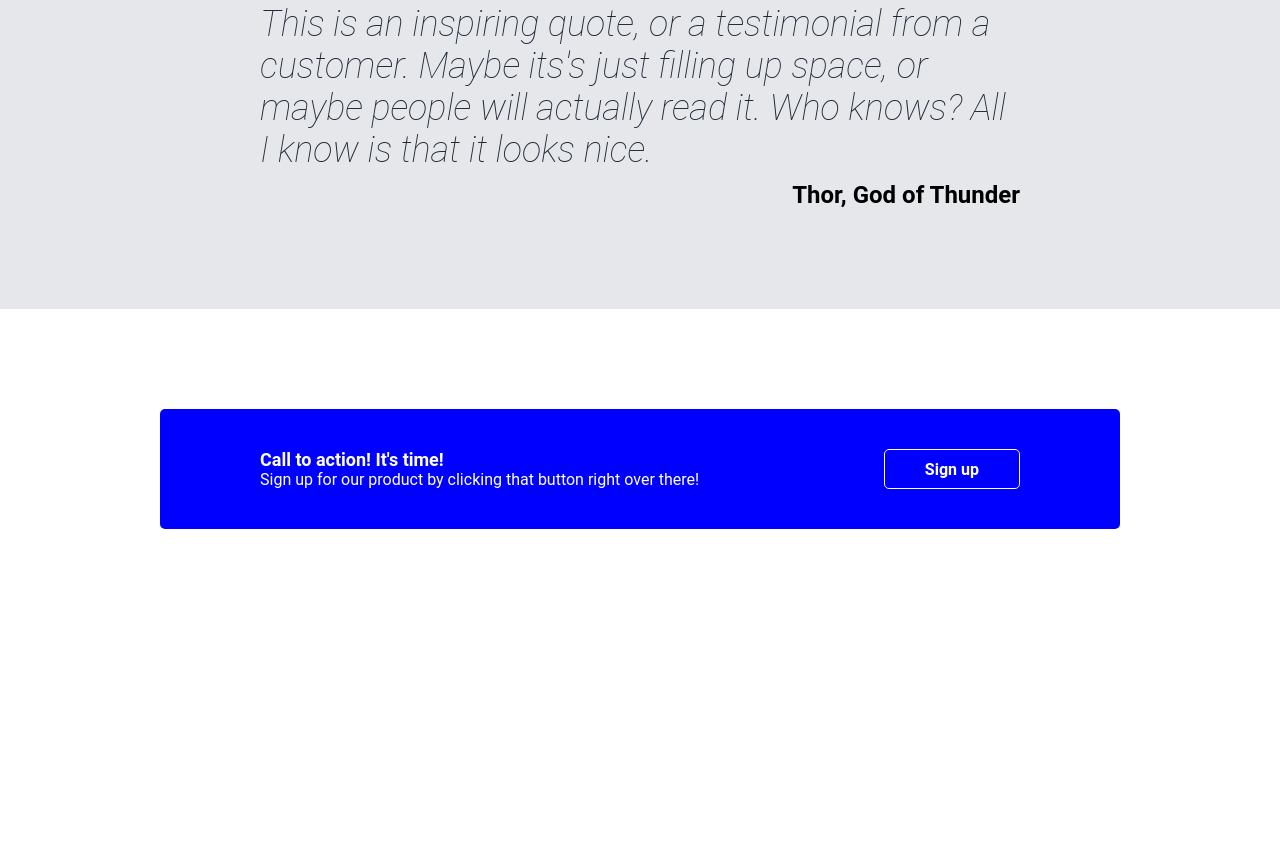
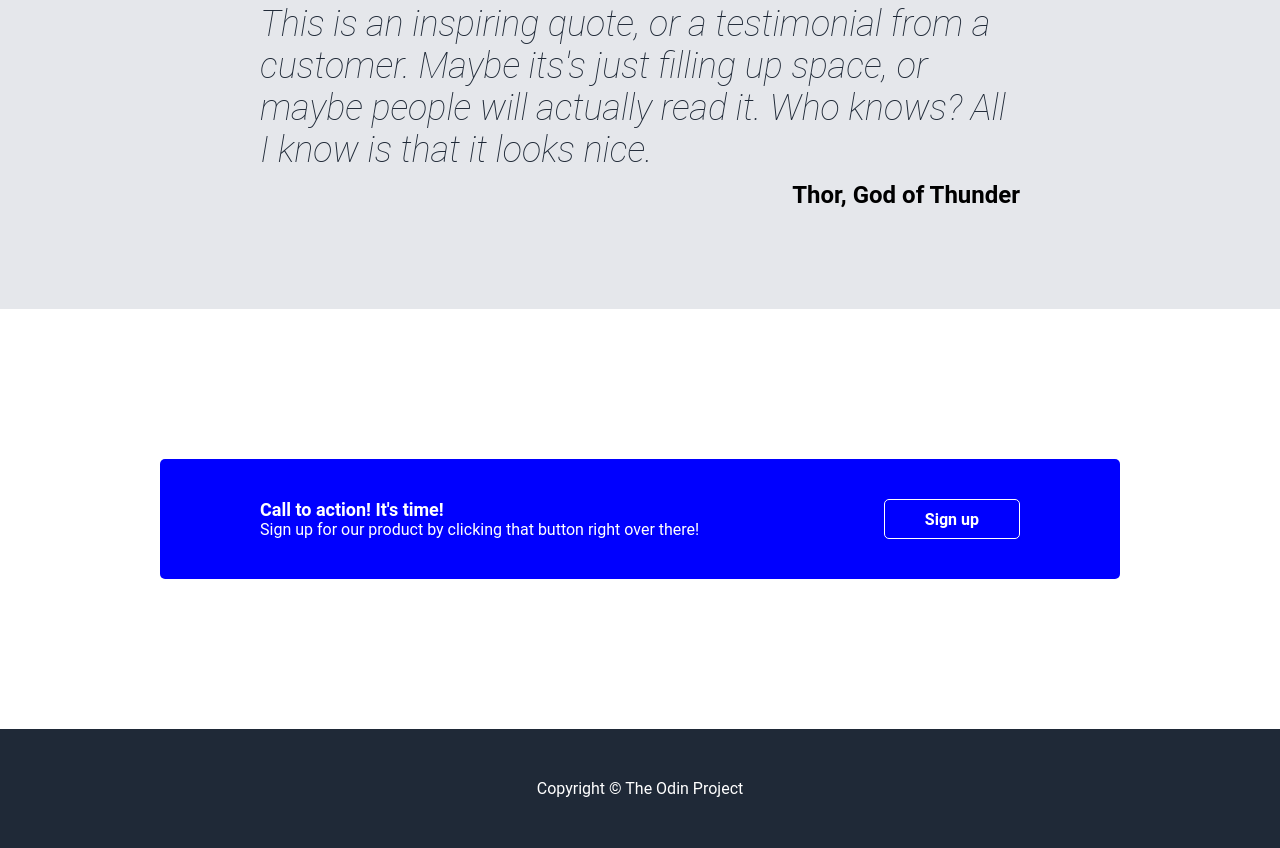
Before and after one commit to aslahan/practice-makes-perfect, a plain HTML site: page index.html in a window 1280 px wide. Shown: the part 1104-1952 px from the top of the page. Before the commit the page ends 1733 px from the top, so only its background shows below. Drawn offline with Linux system fonts and the light colour scheme.

Commit message:
made a footer

```diff
--- a/index.html
+++ b/index.html
@@ -79,5 +79,10 @@
             <button class="sign-up">Sign up</button>
         </div>
     </section>
+    <footer class="footer">
+        <div class="footer-text">
+            <p>Copyright &#169; The Odin Project</p>
+        </div>
+    </footer>
 </body>
 </html>
--- a/styles/styles.css
+++ b/styles/styles.css
@@ -128,8 +128,8 @@ header {
 .fiveth-section {
     width: 960px;
     margin: auto;
-    padding-top: 100px;
-    padding-bottom: 100px;
+    padding-top: 150px;
+    padding-bottom: 150px;
 }
 
 .action-div {
@@ -156,3 +156,13 @@ header {
     font-size: 16px;
     font-weight: bold;
 }
+
+.footer {
+    background-color: #1f2937;
+}
+
+.footer-text {
+    padding: 50px;
+    text-align: center;
+    color: white;
+}
```
